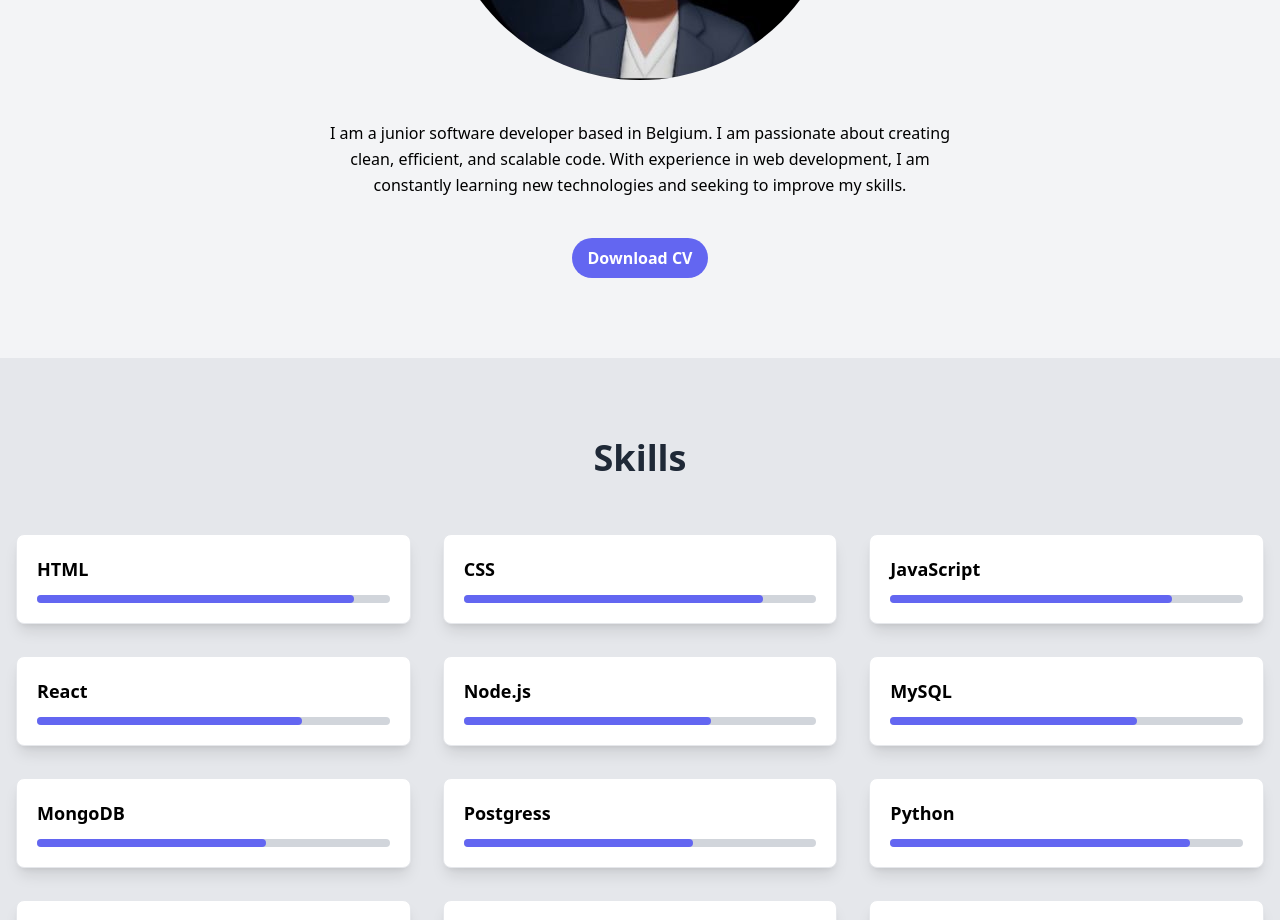
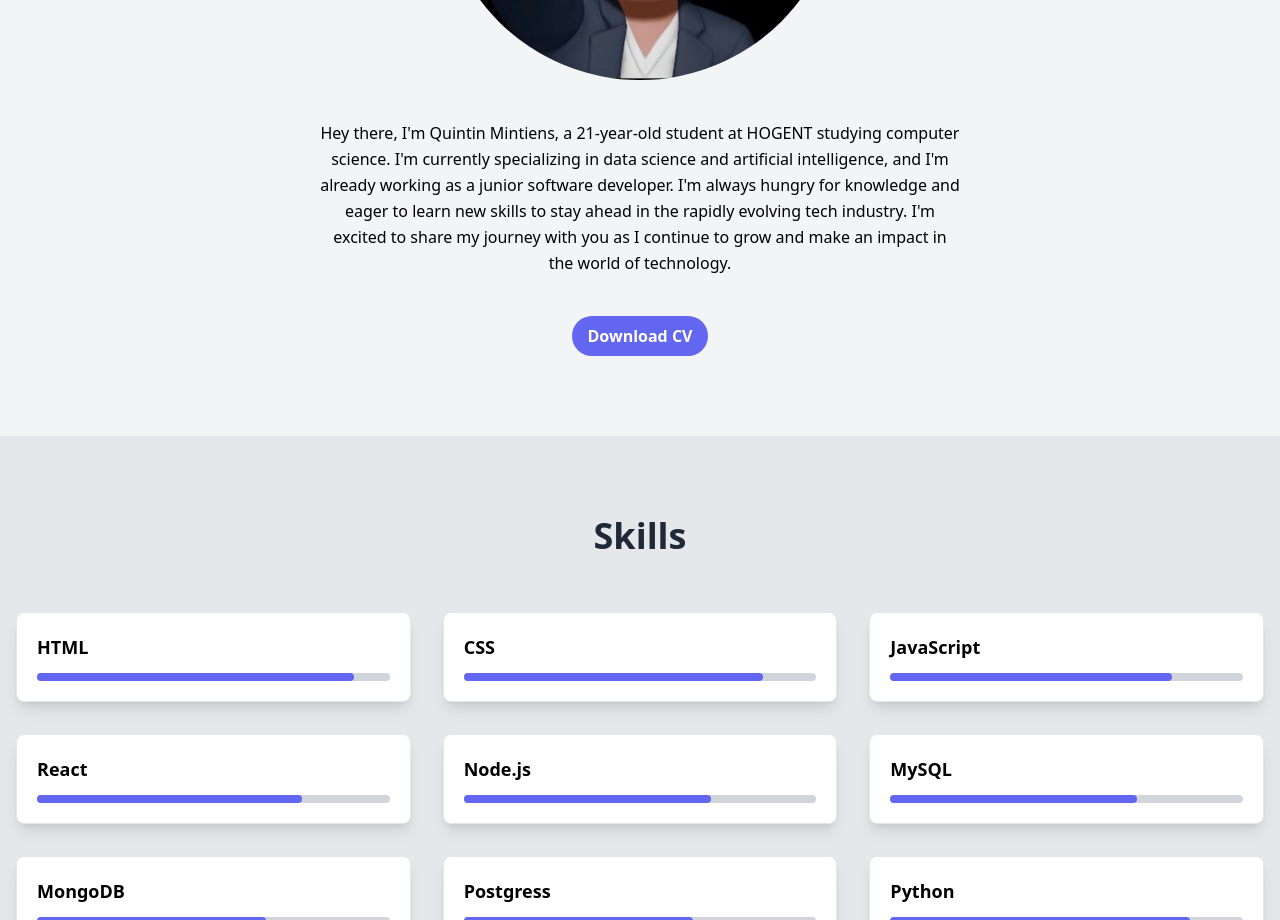
Before and after one commit to quintinmintiens/QuintinMintiens, a React (Create React App) app in the folder quintinmintiens/: page / in a window 1280 px wide. Shown: the part 1200-2120 px from the top of the page. Built offline with nearby package versions, Linux system fonts and the light colour scheme.

Commit message:
Added cv

```diff
--- a/quintinmintiens/src/AboutMe.js
+++ b/quintinmintiens/src/AboutMe.js
@@ -53,7 +53,7 @@ function AboutMe() {
         <div className="text-center mb-10">
           <img src={require("./ProfilePic.jpg")} alt='Profile Picture' className='profile-pic rounded-full w-15 h-15 mx-auto'/>
           <p className={`text-base leading-relaxed xl:w-2/4 lg:w-3/4 mx-auto my-10 ${isAnimated ? "text-animated" : ""}`}>
-            I am a junior software developer based in Belgium. I am passionate about creating clean, efficient, and scalable code. With experience in web development, I am constantly learning new technologies and seeking to improve my skills.
+          Hey there, I'm Quintin Mintiens, a 21-year-old student at HOGENT studying computer science. I'm currently specializing in data science and artificial intelligence, and I'm already working as a junior software developer. I'm always hungry for knowledge and eager to learn new skills to stay ahead in the rapidly evolving tech industry. I'm excited to share my journey with you as I continue to grow and make an impact in the world of technology.
           </p>
         </div>
         <div className={`flex justify-center ${isAnimated ? "text-animated" : ""}`}>
```
Also changed, not shown: 1 other file (tests, documents, lock files or other folders).
